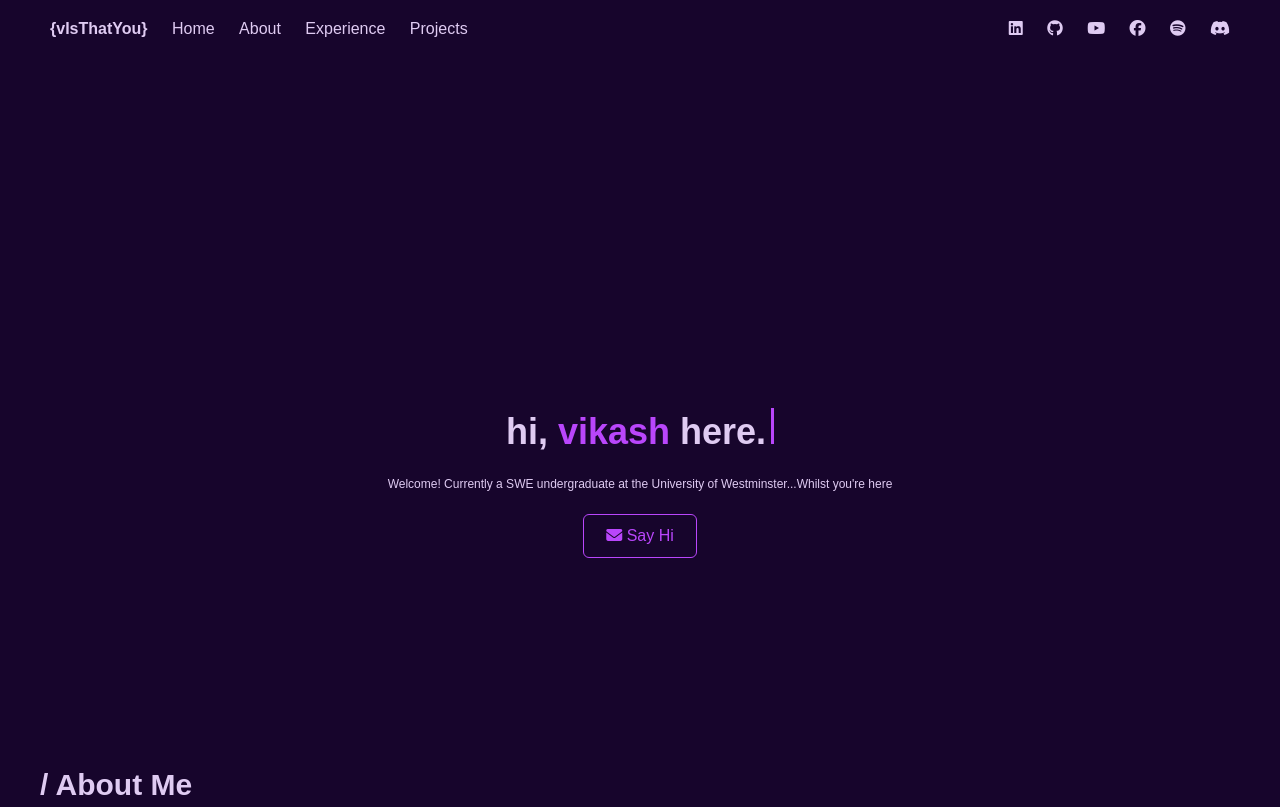
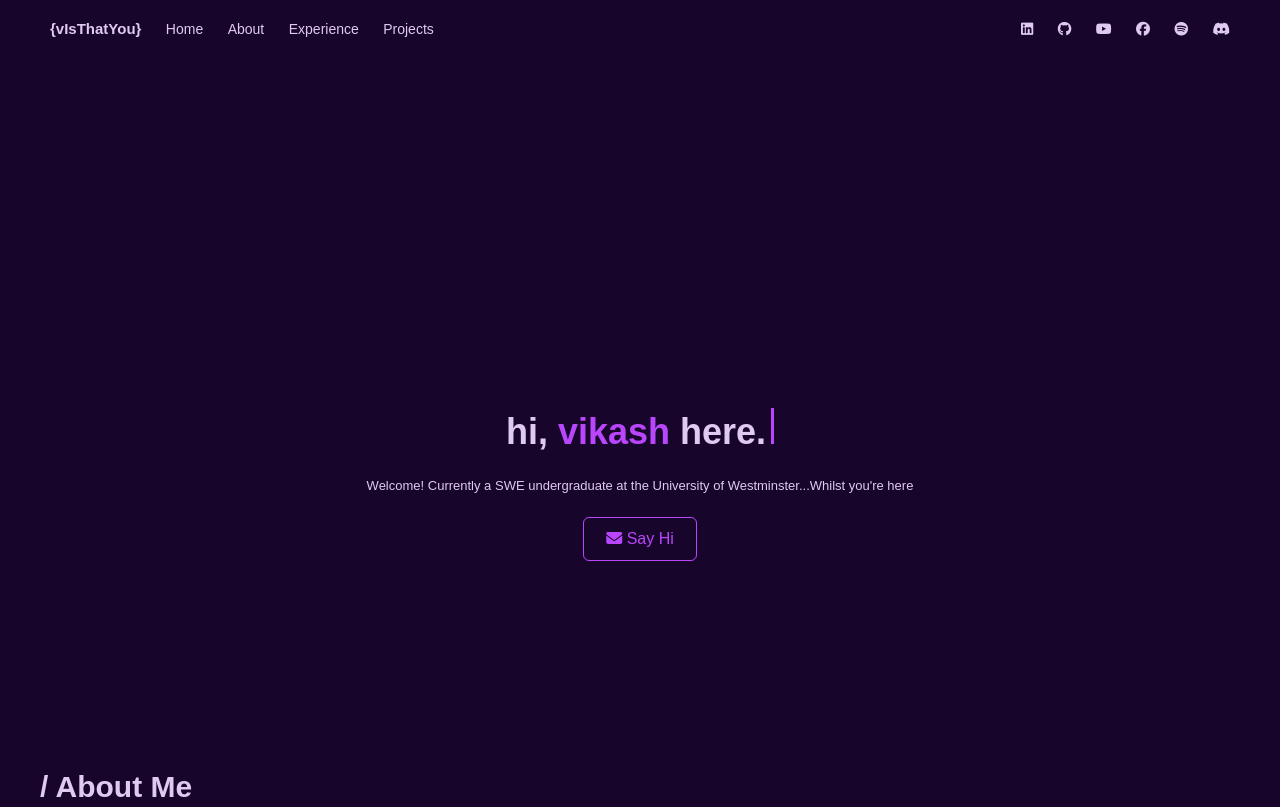
Before and after one commit to vikashfernando/vikashDeshitha, a plain HTML site: page home.html in a window 1280 px wide. Shown: the top 807 px of the page. Drawn offline with Linux system fonts and the light colour scheme; some packages are replaced by stand-ins of ours; a script that the page names is missing.

Commit message:
fixed some ui issues

```diff
--- a/css/style.css
+++ b/css/style.css
@@ -20,7 +20,7 @@ body {
   color: #dfcbf2;
   text-decoration: none;
   margin: 0 10px;
-  font-size: 16px;
+  font-size: 14px;
 }
 
 .nav-left a:hover,
@@ -52,7 +52,7 @@ body {
   font-size: 18px;
   line-height: 1.6;
   margin-bottom: 20px;
-  font-size: 12px;
+  font-size: 13px;
 }
 
 .say-hi {
--- a/home.html
+++ b/home.html
@@ -15,7 +15,7 @@
   <!-- Navigation Bar -->
   <header class="navbar">
     <div class="nav-left">
-      <a href="/index.html" style="color:#dfcbf2;font-weight:800;">{vIsThatYou}</a>
+      <a href="/index.html" style="color:#dfcbf2;font-weight:800; font-size: 15px;">{vIsThatYou}</a>
       <a href="#home">Home</a>
       <a href="#about">About</a>
       <a href="#experience">Experience</a>
```
